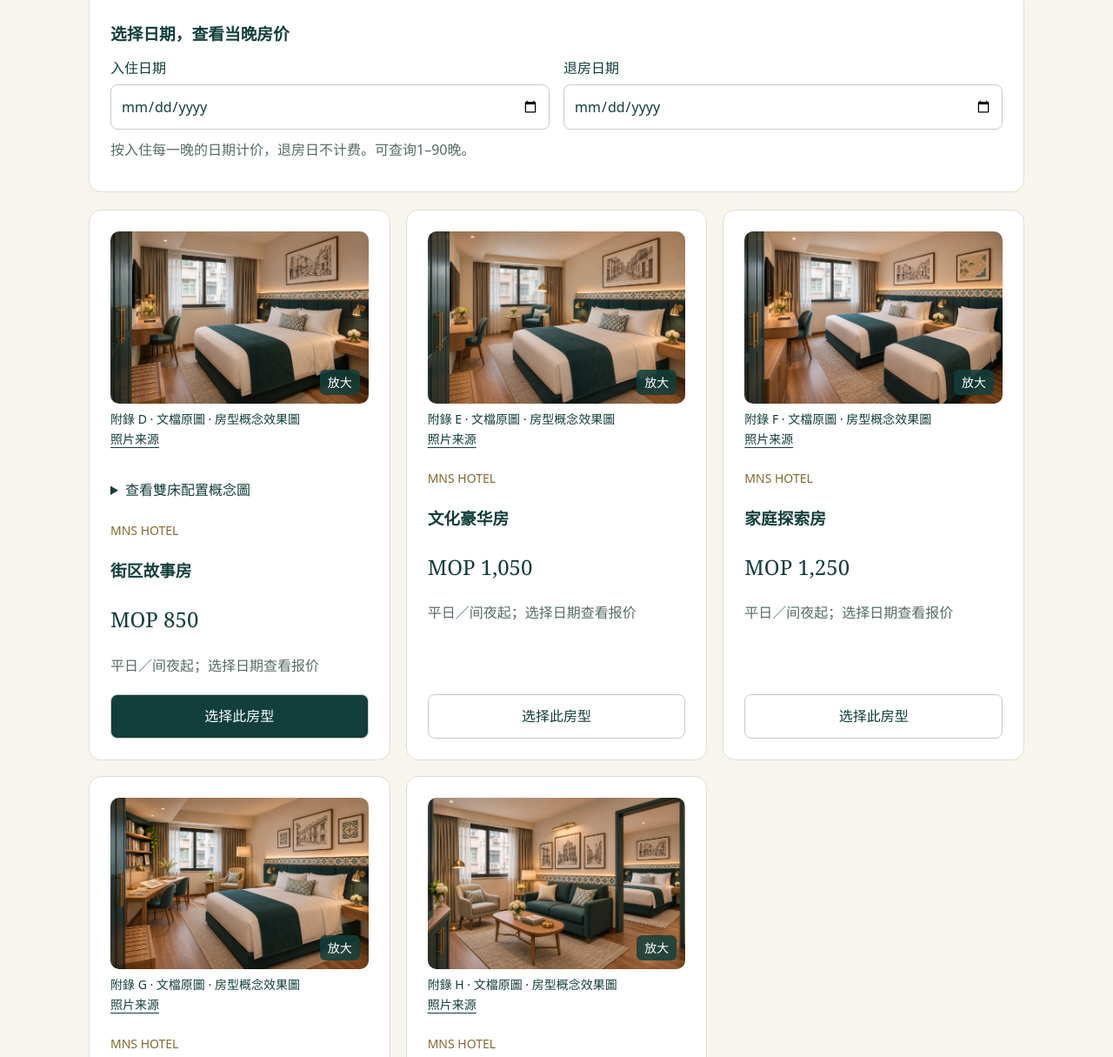
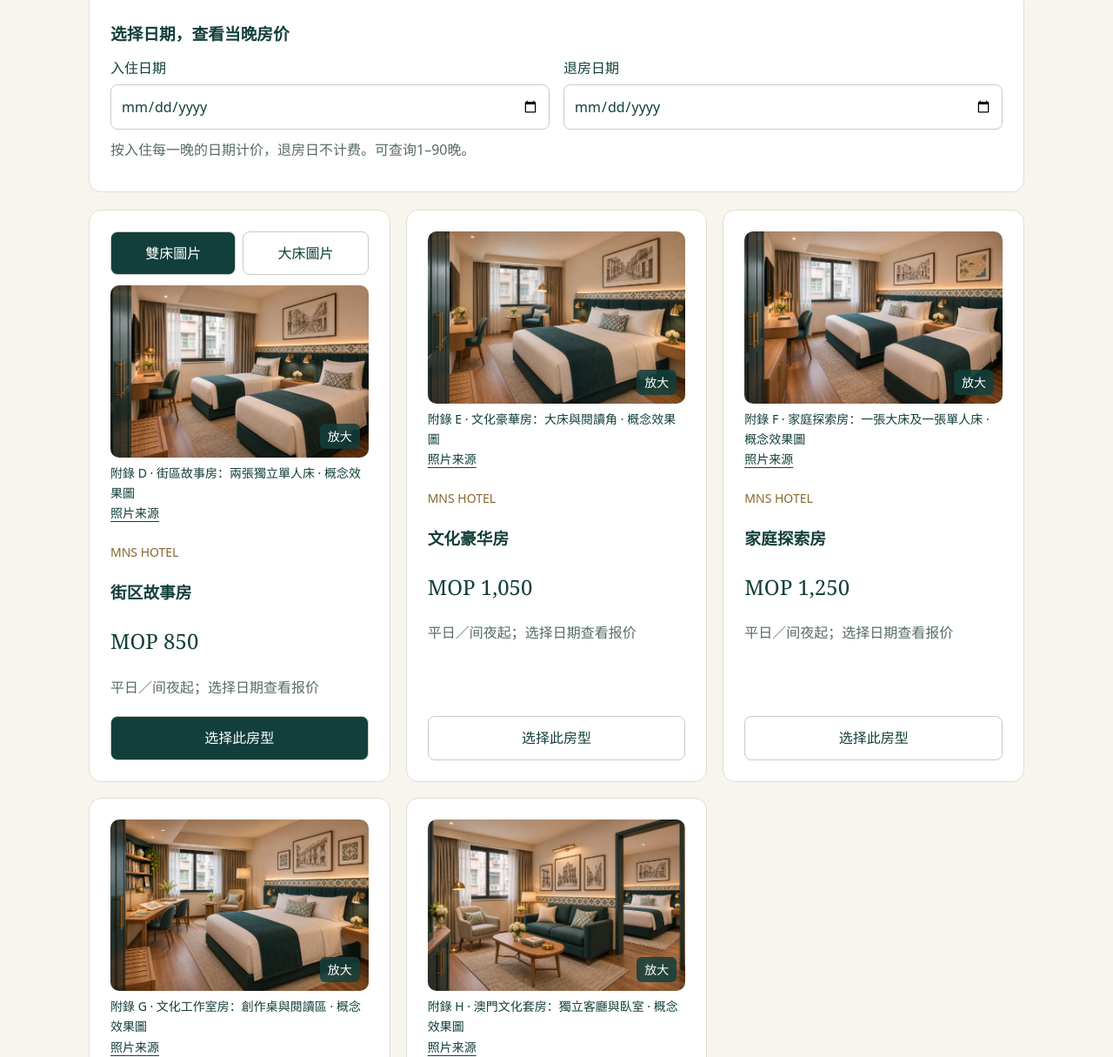
Before and after one commit to yifeihan2006-arch/mns-hotel, a plain HTML site: page index.html in a window 1280 px wide. Shown: the part 985-2200 px from the top of the page at 87% size. Drawn offline with Linux system fonts and the light colour scheme.

Commit message:
Clarify verified room images with visible twin/king controls and precise trilingual captions

```diff
--- a/app.js
+++ b/app.js
@@ -1,7 +1,7 @@
-import { photoMarkup, bindPhotos } from './photo-ui.js?v=appendix-20261121';
+import { photoMarkup, bindPhotos } from './photo-ui.js?v=bed-review-20261121';
 import { catalog } from './attractions.js';
 import { planRoute } from './route-planner.js';
-import { mountStay } from './hotel-stay.js?v=appendix-20261121';
+import { mountStay } from './hotel-stay.js?v=bed-review-20261121';
 import { mountWorkshops, workshopCopy, workshopCandidatesMarkup } from './workshops.js?v=appendix-20261121';
 const $ = s => document.querySelector(s);
 let lang = 'zh';
--- a/hotel-stay.js
+++ b/hotel-stay.js
@@ -1,8 +1,10 @@
 import { baseRates, benchmark, quoteStay } from './room-pricing.js';
 import { hotelGalleryMarkup } from './hotel-gallery.js?v=appendix-20261121';
+import { roomPhotoTitles } from './room-photos.js?v=bed-review-20261121';
 
 let state = { room: 0, checkin: '', checkout: '', rooms: 1, guests: 2 };
 let saved = null;
+let bedPhoto = 'twin';
 try {
   const draft = JSON.parse(localStorage.getItem('mns-book'));
   if (draft?.version === 2 && Number.isInteger(draft.room) && baseRates[draft.room]
@@ -17,6 +19,7 @@ export function mountStay(container, options) {
   const { lang, roomNames, photoMarkup, bindPhotos } = options;
   const tr = (zh, en, pt) => ({ zh, en, pt })[lang] || en;
   const room = index => roomNames[index][{ zh: 0, en: 1, pt: 2 }[lang]];
+  const photoTitle = id => roomPhotoTitles[id][{ zh: 0, en: 1, pt: 2 }[lang]];
   const money = value => 'MOP ' + value.toLocaleString('en-US', { maximumFractionDigits: 2 });
   const kind = type => ({
     weekday: tr('平日', 'Weekday', 'Dia útil'),
@@ -63,8 +66,10 @@ export function mountStay(container, options) {
     '<div class="grid room-grid">',
     ...roomNames.map((_, index) => [
       '<article class="card" data-room-card="', index, '">',
-      photoMarkup('room-' + index, room(index), lang),
-      index === 0 ? '<details class="room-variants"><summary>' + tr('查看雙床配置概念圖', 'View twin-bed concept', 'Ver conceito com duas camas') + '</summary>' + photoMarkup('room-0-twin', tr('街區故事房：雙床配置', 'Neighbourhood Story Room · twin beds', 'Quarto Histórias do Bairro · duas camas'), lang) + '</details>' : '',
+      index === 0 ? '<div class="room-photo-selector"><div class="room-photo-tabs" role="group" aria-label="' + tr('床型圖片展示', 'Bed layout images', 'Imagens das camas') + '"><button type="button" data-bed-photo="twin">' + tr('雙床圖片', 'Twin-bed image', 'Duas camas') + '</button><button type="button" data-bed-photo="king">' + tr('大床圖片', 'King-bed image', 'Cama king') + '</button></div>'
+        + '<div data-bed-view="twin">' + photoMarkup('room-0-twin', photoTitle('room-0-twin'), lang) + '</div>'
+        + '<div data-bed-view="king">' + photoMarkup('room-0', photoTitle('room-0'), lang) + '</div></div>'
+        : photoMarkup('room-' + index, photoTitle('room-' + index), lang),
       '<span class="tag">MNS HOTEL</span><h3>', room(index), '</h3>',
       '<div class="price" data-room-price="', index, '"></div>',
       '<p class="muted" data-room-range="', index, '"></p>',
@@ -81,6 +86,19 @@ export function mountStay(container, options) {
     '</button></div><p id="book-result" role="status"></p></form></section>',
     hotelGalleryMarkup(lang, photoMarkup),
   ].join('');
+
+  function updateBedPhoto() {
+    container.querySelectorAll('[data-bed-view]').forEach(view => { view.hidden = view.dataset.bedView !== bedPhoto; });
+    container.querySelectorAll('[data-bed-photo]').forEach(button => {
+      const active = button.dataset.bedPhoto === bedPhoto;
+      button.classList.toggle('active', active);
+      button.setAttribute('aria-pressed', String(active));
+    });
+  }
+  container.querySelectorAll('[data-bed-photo]').forEach(button => {
+    button.onclick = () => { bedPhoto = button.dataset.bedPhoto; updateBedPhoto(); };
+  });
+  updateBedPhoto();
 
   ['checkin', 'checkout', 'rooms', 'guests'].forEach(key => {
     $('#' + key).value = state[key];
--- a/index.html
+++ b/index.html
@@ -4,7 +4,7 @@
     <meta charset="UTF-8" />
     <meta name="viewport" content="width=device-width, initial-scale=1.0" />
     <title>MNS · 澳门街区故事酒店</title>
-    <link rel="stylesheet" href="./style.css?v=appendix-20261121" />
+    <link rel="stylesheet" href="./style.css?v=bed-review-20261121" />
   </head>
   <body>
     <header>
@@ -19,6 +19,6 @@
     </header>
     <main id="app"></main>
     <footer>Stay · Discover · Connect<br /><span id="notice"></span></footer>
-    <script type="module" src="./app.js?v=appendix-20261121"></script>
+    <script type="module" src="./app.js?v=bed-review-20261121"></script>
   </body>
 </html>
--- a/photo-ui.js
+++ b/photo-ui.js
@@ -1,6 +1,6 @@
 import { attractionPhotos } from './attraction-photos.js';
 import { foodPhotos } from './food-photos.js';
-import { roomPhotos } from './room-photos.js?v=appendix-20261121';
+import { roomPhotos } from './room-photos.js?v=bed-review-20261121';
 import { hotelPhotos } from './hotel-gallery.js?v=appendix-20261121';
 const photoCatalog = { ...attractionPhotos, ...foodPhotos, ...roomPhotos, ...hotelPhotos };
 
--- a/room-photos.js
+++ b/room-photos.js
@@ -4,11 +4,19 @@ const rooms = [
   ['room-1', 24, 'E'], ['room-2', 25, 'F'],
   ['room-3', 26, 'G'], ['room-4', 27, 'H'],
 ];
+export const roomPhotoTitles = {
+  'room-0': ['街區故事房：一張大床', 'Neighbourhood Story Room · one king bed', 'Quarto Histórias do Bairro · uma cama king'],
+  'room-0-twin': ['街區故事房：兩張獨立單人床', 'Neighbourhood Story Room · two separate single beds', 'Quarto Histórias do Bairro · duas camas individuais separadas'],
+  'room-1': ['文化豪華房：大床與閱讀角', 'Heritage Deluxe Room · large bed and reading corner', 'Quarto Heritage Deluxe · cama grande e canto de leitura'],
+  'room-2': ['家庭探索房：一張大床及一張單人床', 'Family Discovery Room · one large bed and one single bed', 'Quarto Familiar Discovery · uma cama grande e uma cama individual'],
+  'room-3': ['文化工作室房：創作桌與閱讀區', 'Culture Studio Room · creative desk and reading area', 'Estúdio Cultural · mesa criativa e zona de leitura'],
+  'room-4': ['澳門文化套房：獨立客廳與臥室', 'Macao Heritage Suite · separate living room and bedroom', 'Suite Património de Macau · sala e quarto separados'],
+};
 export const roomPhotos = Object.fromEntries(rooms.map(([id, image, appendix]) => {
   const url = `./resources/appendix-20261121/image-${image}.webp`;
-  return [id, {url, page: url, note: [
-    `附錄 ${appendix} · 文檔原圖 · 房型概念效果圖`,
-    `Appendix ${appendix} · Illustration from the plan · Room concept rendering`,
-    `Apêndice ${appendix} · Imagem do plano · Conceito de quarto`,
+  return [id, {url, page: url, fit: 'contain', note: [
+    `附錄 ${appendix} · ${roomPhotoTitles[id][0]} · 概念效果圖`,
+    `Appendix ${appendix} · ${roomPhotoTitles[id][1]} · Concept rendering`,
+    `Apêndice ${appendix} · ${roomPhotoTitles[id][2]} · Visualização conceptual`,
   ]}];
 }));
--- a/style.css
+++ b/style.css
@@ -307,8 +307,9 @@ footer {
 .hotel-gallery-grid { margin-top: 16px; }
 .photo-contain .photo-open img { object-fit: contain; background: var(--ivory); }
 .hotel-gallery-details { margin-top: 18px; border-top: 1px solid #deded2; }
-.hotel-gallery-details > summary, .room-variants > summary { cursor: pointer; min-height: 44px; padding: 12px 0; }
-.room-variants .attraction-photo { margin-top: 8px; }
+.hotel-gallery-details > summary { cursor: pointer; min-height: 44px; padding: 12px 0; }
+.room-photo-tabs { display: flex; flex-wrap: wrap; gap: 8px; margin-bottom: 12px; }
+.room-photo-tabs button { flex: 1 1 auto; min-height: 44px; }
 .workshop-venue { margin-top: 20px; }
 .workshop-venue .attraction-photo { max-width: 800px; }
 .workshop-grid {
```
